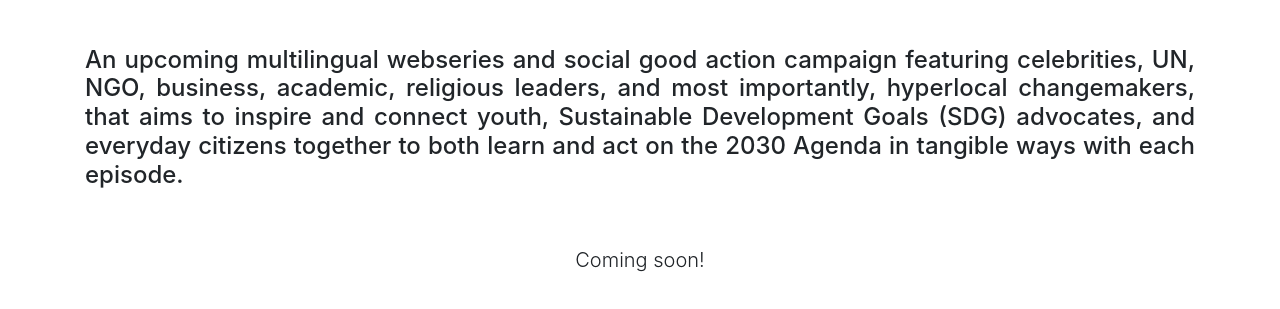
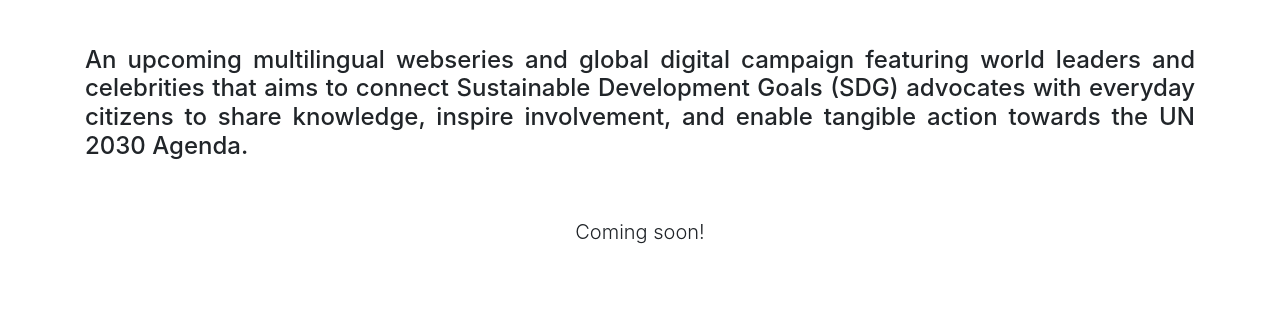
Before and after one commit to 2030today/2030today.github.io, a website: page index.html in a window 1280 px wide. Shown: the part 465-774 px from the top of the page. Drawn offline with Linux system fonts and the light colour scheme; a script that the page names is missing.

Commit message:
updated summary language

```diff
--- a/index.html
+++ b/index.html
@@ -50,7 +50,7 @@
       <div class="row">
         <div class="col-lg-12 text-center">
           <img src="logo.png" class="img-fluid" alt="2030 Today Logo">
-          <h4 class="mt-5" style="text-align:justify">An upcoming multilingual webseries and social good action campaign featuring celebrities, UN, NGO, business, academic, religious leaders, and most importantly, hyperlocal changemakers, that aims to inspire and connect youth, Sustainable Development Goals (SDG) advocates, and everyday citizens together to both learn and act on the 2030 Agenda in tangible ways with each episode.</h4>
+          <h4 class="mt-5" style="text-align:justify">An upcoming multilingual webseries and global digital campaign featuring world leaders and celebrities that aims to connect Sustainable Development Goals (SDG) advocates with everyday citizens to share knowledge, inspire involvement, and enable tangible action towards the UN 2030 Agenda.</h4>
           <br><br>
           <p class="lead">Coming soon!</p>
         </div>
```
